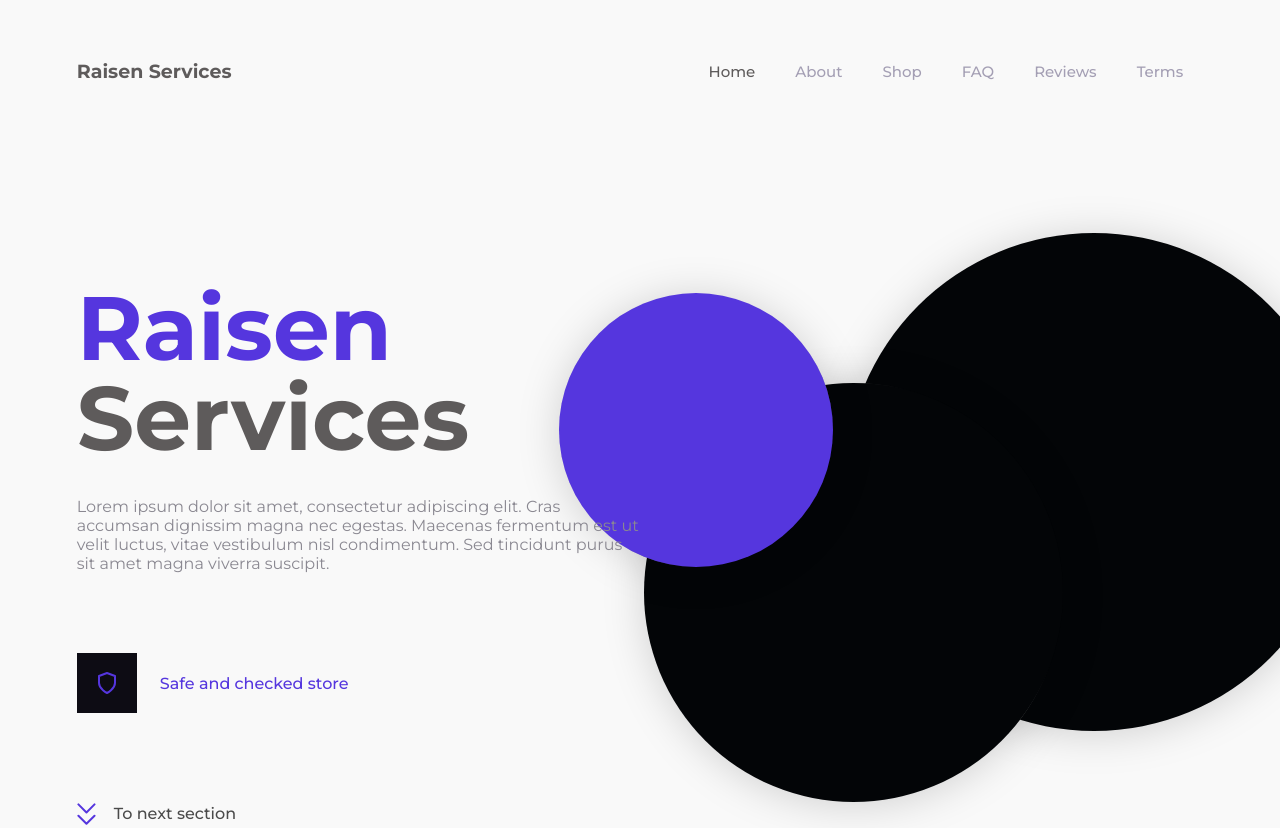
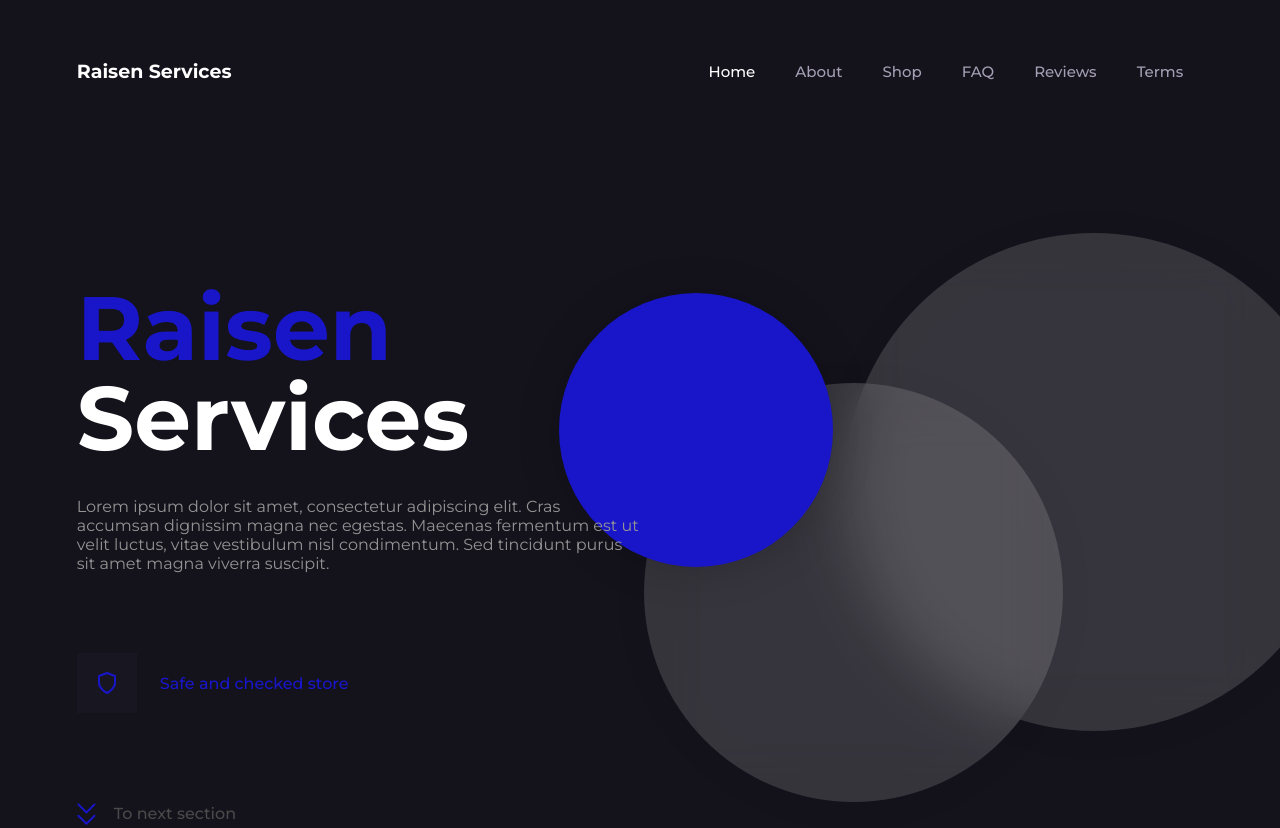
Before and after one commit to raisenshops/raisenshops.github.io, a plain HTML site: page index.html in a window 1280 px wide. Shown: the top 828 px of the page. Drawn offline with nearby package versions, Linux system fonts and the light colour scheme; a script that the page names is missing.

Commit message:
Update colors.css

```diff
--- a/assets/css/colors.css
+++ b/assets/css/colors.css
@@ -1,21 +1,21 @@
 /* ROOT COLORS */
 
 /* DARK - ORANGE */
-/*:root {/*
-/*    --backgroundMain: #14121B;/*
-/*    --backgroundSecond: #181621;/*
-/*    --colorMain: #1916c9;/*
-/*    --circleColor: #FFFFFF26;/*
-/*    --colorText: #949494;/*
-/*    --colorDefault: #fff;/*
-/*}/*
+:root {
+    --backgroundMain: #14121B;
+    --backgroundSecond: #181621;
+    --colorMain: #1916c9;
+    --circleColor: #FFFFFF26;
+    --colorText: #949494;
+    --colorDefault: #fff;
+}
 
 /* LIGHT - PURPLE */
-:root {
-    --backgroundMain: #F9F9F9;
-    --backgroundSecond: #0D0C14;
-    --colorMain: #5536DE;
-    --circleColor: #030507;
-    --colorText: #8a8891;
-    --colorDefault: #5e5b5b;
-}
+/*:root {*/
+/*    --backgroundMain: #F9F9F9;*/
+/*    --backgroundSecond: #0D0C14;*/
+/*    --colorMain: #5536DE;*/
+/*    --circleColor: #030507;*/
+/*    --colorText: #8a8891;*/
+/*    --colorDefault: #5e5b5b;*/
+/*}*/
```
